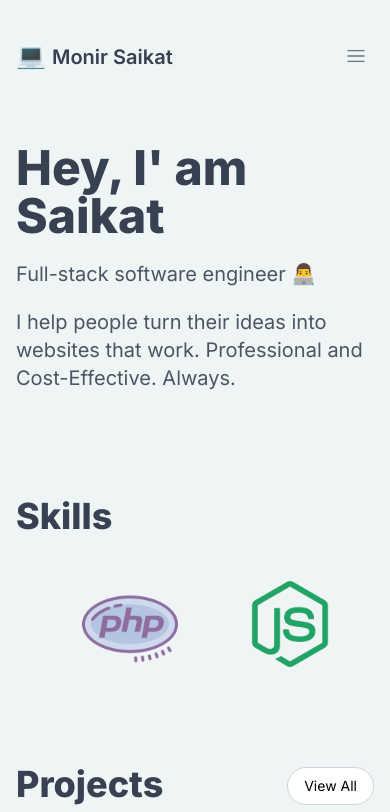
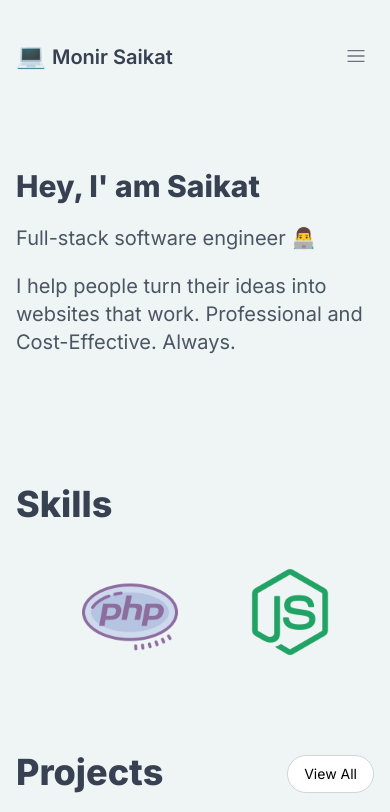
Before and after one commit to MonirSaikat/MonirSaikat, a Next.js app: page / in a window 390 px wide. Shown: the top 812 px of the page. Built offline with nearby package versions, Linux system fonts and the light colour scheme.

Commit message:
decrease mobile font size

```diff
--- a/components/Header.js
+++ b/components/Header.js
@@ -2,7 +2,7 @@ export const Header = () => {
   return(
     <header className='py-8 min-h-[300px] flex items-center'>
       <div>
-        <h1 className="text-5xl text-gray-700 mb-5 font-bold">Hey, I' am Saikat</h1>
+        <h1 className="text-3xl md:text-5xl text-gray-700 mb-5 font-bold">Hey, I' am Saikat</h1>
         <p className="text-xl text-gray-600 mb-5">Full-stack software engineer 👨‍💻</p>
         <p className="text-xl text-gray-600">
           I help people turn their ideas into
```
